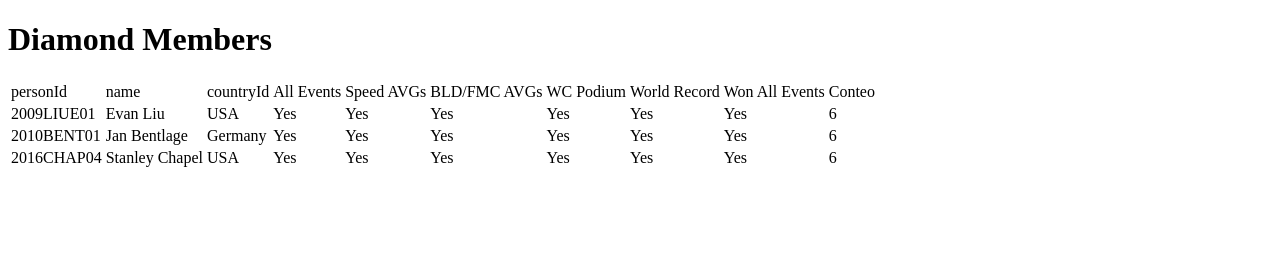
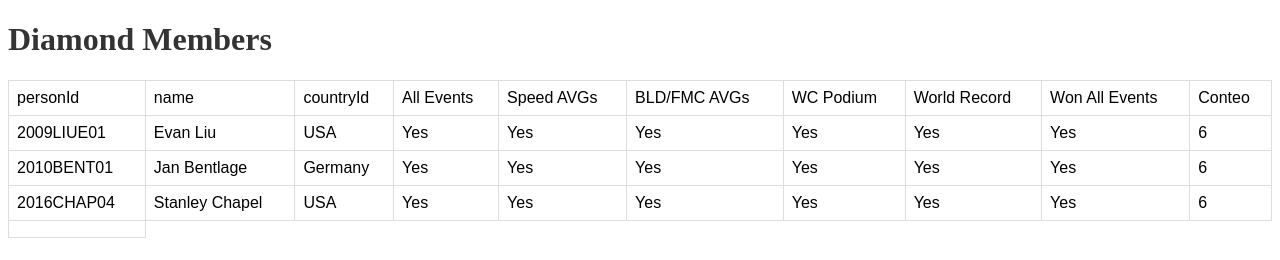
Before and after one commit to Duvan2028/WCA_STATS_PERU, a plain HTML site: page index.html in a window 1280 px wide. Drawn offline with Linux system fonts and the light colour scheme.

Commit message:
Update index.html

```diff
--- a/index.html
+++ b/index.html
@@ -1,7 +1,32 @@
 <!DOCTYPE html>
-<html>
+<html lang="en-US">
 <head>
+  <meta charset="UTF-8">
+  <meta http-equiv="X-UA-Compatible" content="IE=edge">
+  <meta name="viewport" content="width=device-width, initial-scale=1">
   <title>WCA Members</title>
+  <style>
+    /* Estilos para la tabla */
+    table {
+      width: 100%;
+      border-collapse: collapse;
+      font-family: Arial, sans-serif;
+    }
+
+    th, td {
+      padding: 8px;
+      border: 1px solid #ddd;
+    }
+
+    th {
+      background-color: #f2f2f2;
+    }
+
+    /* Estilos adicionales */
+    h1 {
+      color: #333;
+    }
+  </style>
 </head>
 <body>
   <h1>Diamond Members</h1>
```
